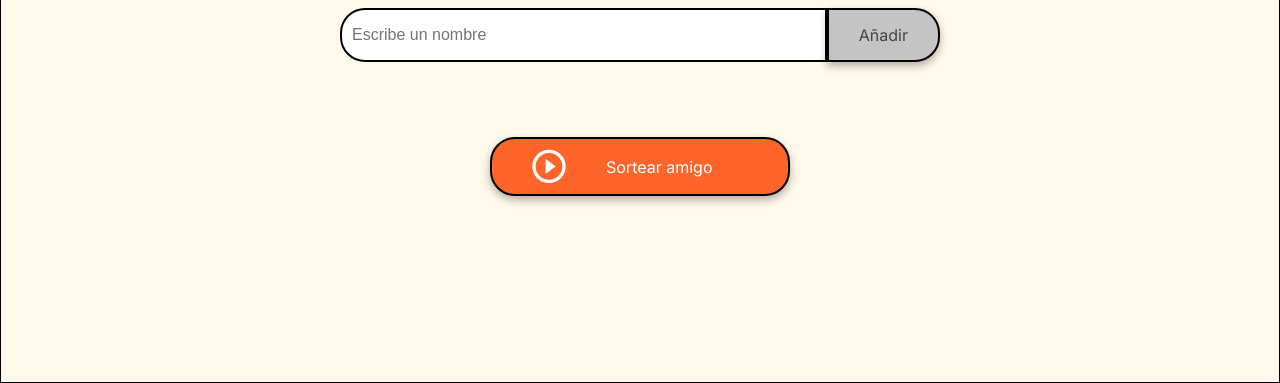
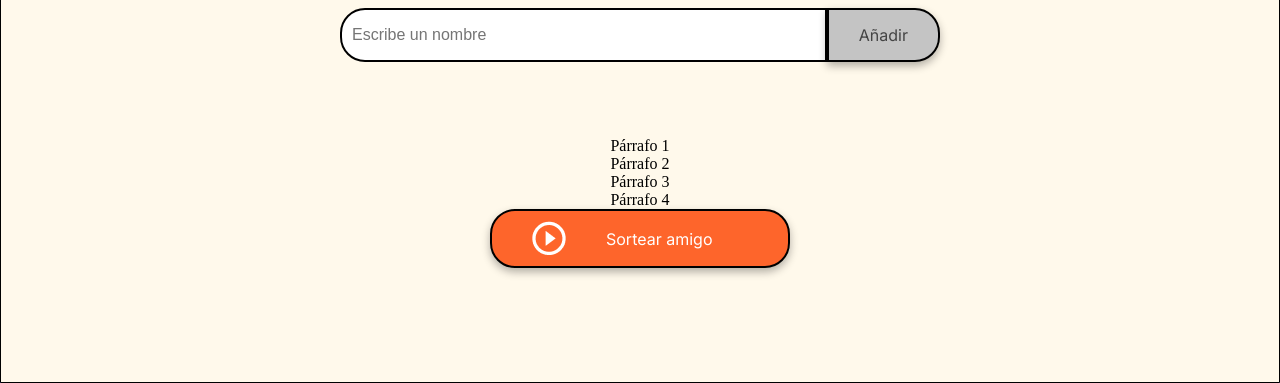
Before and after one commit to alexconstanza/challengeAmigoSecreto, a plain HTML site: page index.html in a window 1280 px wide. Shown: the part 417-800 px from the top of the page. Drawn offline with Linux system fonts and the light colour scheme.

Commit message:
viernes 14mar025

```diff
--- a/app.js
+++ b/app.js
@@ -1,6 +1,11 @@
 // El principal objetivo de este desafío es fortalecer tus habilidades en lógica de programación. Aquí deberás desarrollar la lógica para resolver el problema.
 //let amigo = document.querySelector('h3');
 let conjuntoAmigos = [];
+
+
+
+
+
 function agregarAmigo(){
     let amigosIngreso = document.getElementById('amigo').value;
     if(amigosIngreso === ""){
@@ -22,4 +27,26 @@ function sortearAmigo(){
     console.log(numeroSorteo);
     console.log(conjuntoAmigos[verificarRifa]);
     console.log(verificarRifa);
+    return conjuntoAmigos[verificarRifa];
 }
+let guardarValor = sortearAmigo();
+
+const parrafoCuatro = document.createElement('p');
+const textoParrafoCuatro = document.createTextNode('Párrafo 4');
+const elementoPadre = document.querySelector ('.padre');
+elementoPadre.appendChild(parrafoCuatro);
+parrafoCuatro.appendChild(textoParrafoCuatro);
+/*const itemAgregado = document.createElement('li');
+const textItemAgregado = document.createTextNode("Parrafo 4");
+const amigoGanador = document.querySelector('.result-list');
+amigoGanador.appendChild(itemAgregado);
+*/
+/*function mostrarAmigo(){
+    let amigoSeleccionado = document.querySelector("result-list");
+    let li1 = document.createElement("li");
+    li1.textContent = conjuntoAmigos
+
+let itemAgregado = document.createElement("li");
+itemAgregado.textContent = guardarValor;
+amigoGanador.appendChild(itemAgregado);
+ }*/
--- a/index.html
+++ b/index.html
@@ -28,6 +28,12 @@
             <ul id="listaAmigos" class="name-list" aria-labelledby="listaAmigos" role="list"></ul>
             <ul id="resultado" class="result-list" aria-live="polite"></ul>
 
+            <div class="padre">
+                <p class="parrafos" id = "parrafo1">Párrafo 1</p>
+                <p class="parrafos" id = "parrafo2">Párrafo 2</p>
+                <p class="parrafos" id = "parrafo3">Párrafo 3</p>
+            </div>
+
             <div class="button-container">
                 <button class="button-draw" onclick="sortearAmigo()" aria-label="Sortear amigo secreto">
                     <img src="assets/play_circle_outline.png" alt="Ícono para sortear">
```
